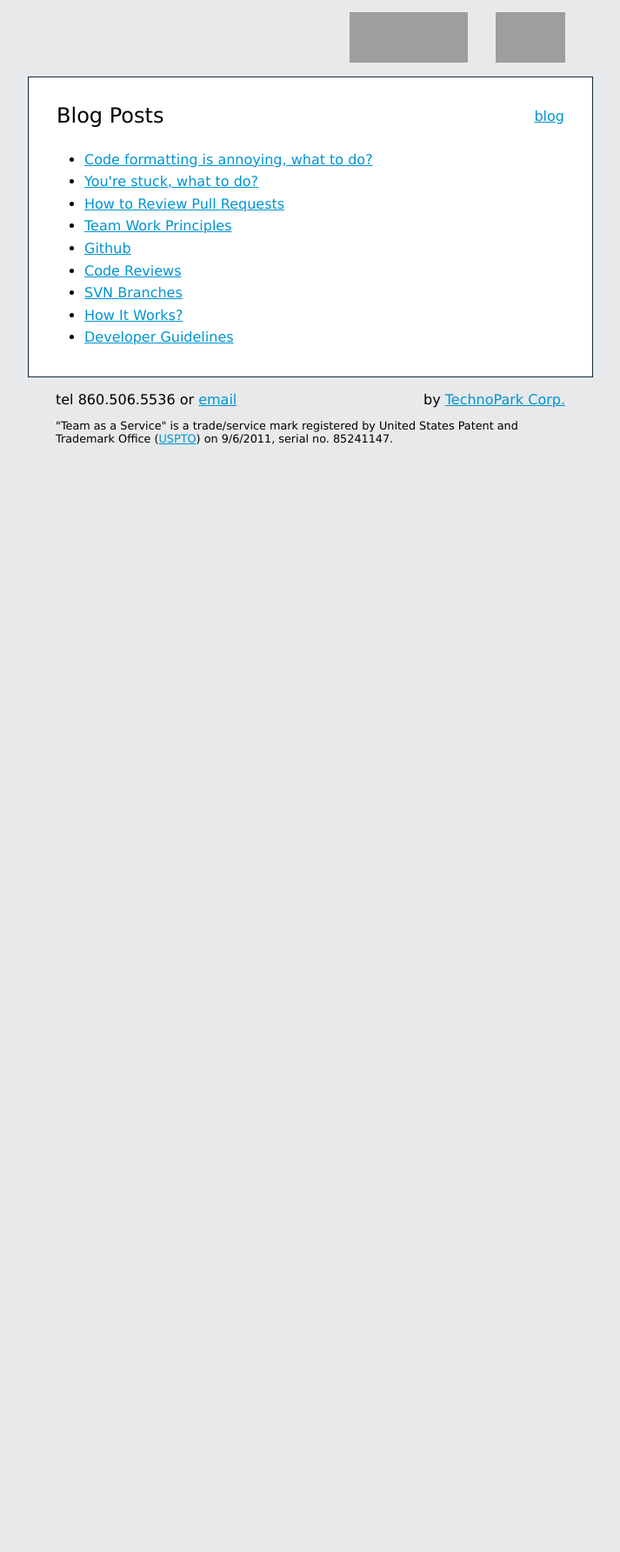
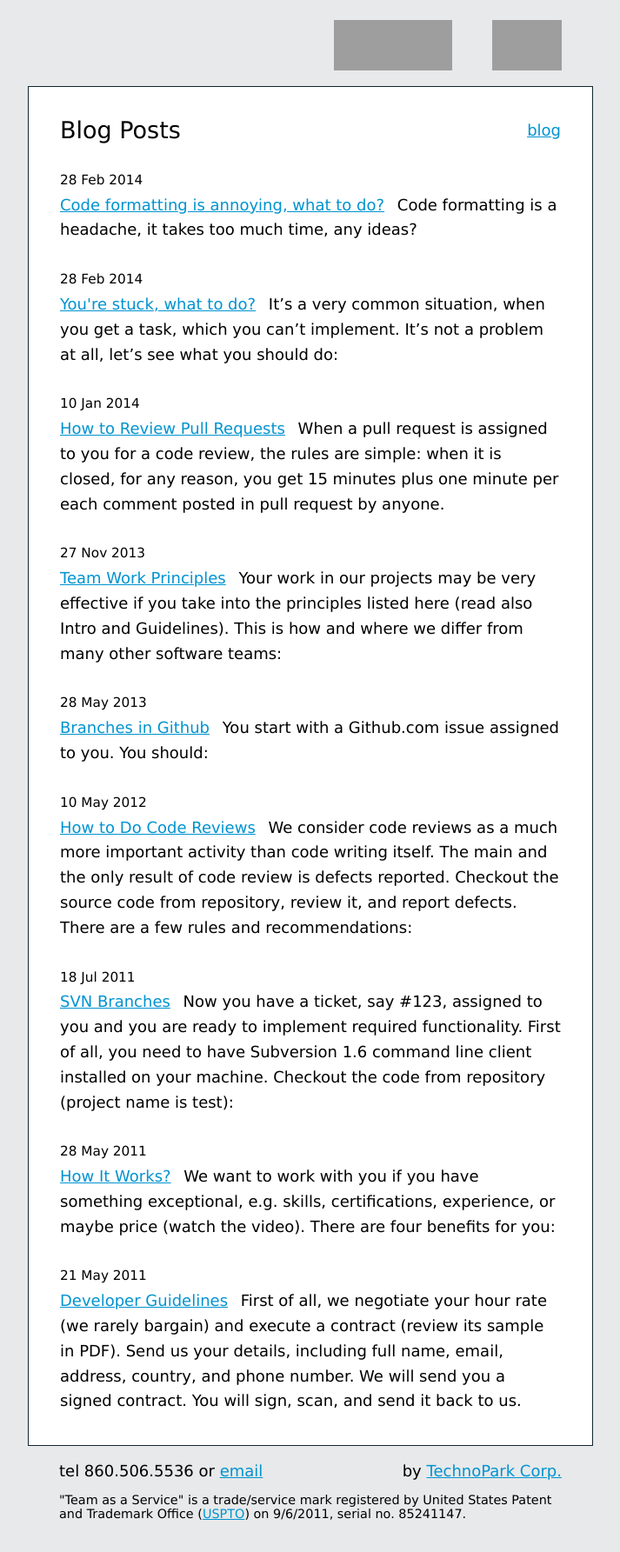
Before and after one commit to teamed/tpc2.com, a Jekyll site: the page built from blog.html, in a window 1280 px wide, cut to the strip 0-1785 px from the top of the page. Shown: the whole strip at 87% size, without its empty margins (283-996 px from the left). Built offline with Jekyll 4.4.1, drawn with Linux system fonts in a browser that asks for light colours; Markdown is read by kramdown in place of the engine named in the settings; before the commit the page ends 900 px from its top, so only the background shows below that; grey boxes are pictures that could not be loaded.

Commit message:
ubuntu, blog formatting, typos

```diff
--- a/_posts/2012-05-10-code-reviews.md
+++ b/_posts/2012-05-10-code-reviews.md
@@ -1,6 +1,6 @@
 ---
 layout: post
-title: Code Reviews
+title: How to Do Code Reviews
 date: '2012-05-10T04:03:00+02:00'
 tags:
 - code review
--- a/_posts/2013-05-28-github.md
+++ b/_posts/2013-05-28-github.md
@@ -1,6 +1,6 @@
 ---
 layout: post
-title: Github
+title: Branches in Github
 date: '2013-05-28T06:48:00+02:00'
 tags: []
 permalink: /dev/github
--- a/blog.html
+++ b/blog.html
@@ -3,8 +3,13 @@ layout: post
 title: "Blog Posts"
 ---
 
-<ul>
+<ul class="blog">
 {% for post in site.categories.blog %}
-  <li><a href="{{ post.url }}">{{ post.title }}</a></li>
+  <li>
+    <span style='font-size: 0.85em;'>{{ post.date | date: "%-d %b %Y" }}</span>
+    <br/>
+    <a href="{{ post.url }}" style="margin-right: .5em;">{{ post.title }}</a>
+    {{ post.excerpt | remove: '<p>' | remove: '</p>' | strip_html }}
+  </li>
 {% endfor %}
 </ul>
--- a/css/main.css
+++ b/css/main.css
@@ -4,10 +4,10 @@
   border: 0;
 }
 body {
-  font-family: Verdana, Arial;
+  font-family: 'Ubuntu', Verdana, Arial;
   padding: 1em;
   background-color: #e7e9ea;
-  font-size: 16px;
+  font-size: 18px;
 }
 .wrapper {
   margin-right: auto;
@@ -119,3 +119,10 @@ span.step {
   text-align: center;
   padding: 0.5em;
 }
+ul.blog {
+  margin-left: 0;
+}
+  ul.blog li {
+    margin-top: 1.5em;
+    list-style: none;
+  }
```
Also changed, not shown: _posts/2014-02-28-code-formatting-is-annoying-what-to-do.md (+2 -1 lines).
